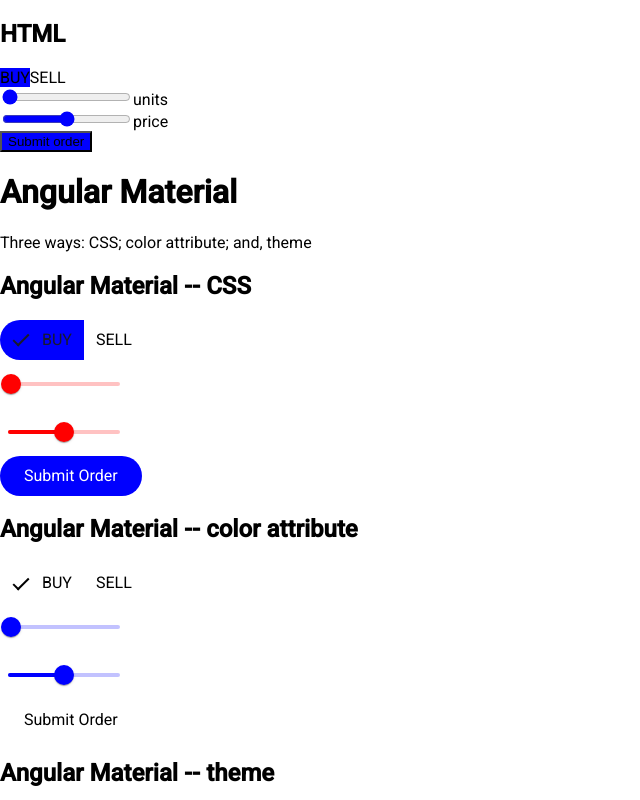
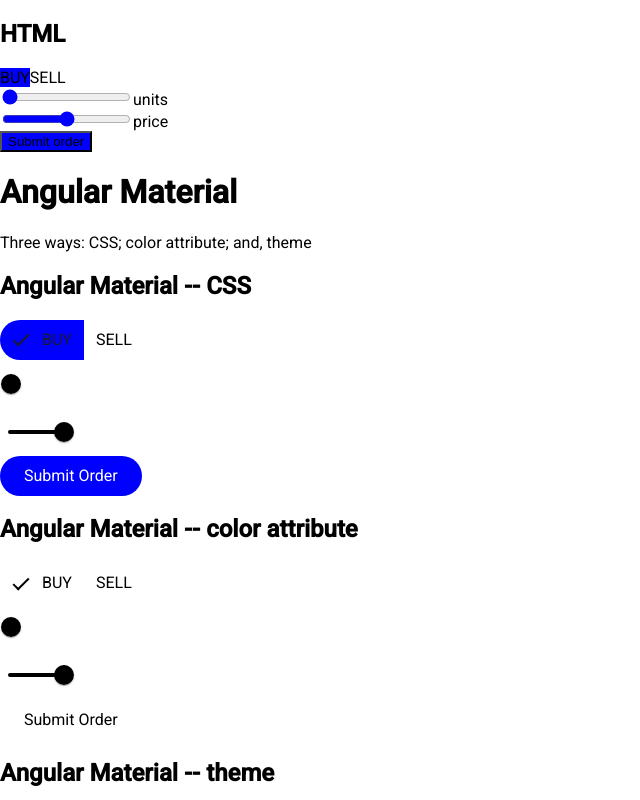
Before and after one commit to JanStureNielsen/buy-sell-example, an Angular app: page / in a window 1280 px wide. Shown: the top 800 px of the page, without its empty margins (0-640 px from the left). Built offline with nearby package versions, Linux system fonts and the light colour scheme.

Commit message:
Remove Angular Material CSS properties.

```diff
--- a/src/app/app.component.scss
+++ b/src/app/app.component.scss
@@ -22,96 +22,3 @@
   }
 
 }
-
-// primary color
-.mat-mdc-slider.mat-primary {
-  --mdc-slider-handle-color: red;
-  --mdc-slider-focus-handle-color: red;
-  --mdc-slider-active-track-color: red;
-  --mdc-slider-inactive-track-color: red;
-  --mdc-slider-with-tick-marks-active-container-color: red;
-  --mat-mdc-slider-hover-ripple-color: red;
-  --mat-mdc-slider-focus-ripple-color: red;
-}
-
-.mat-mdc-slider.mat-primary {
-  --mdc-slider-label-container-color: red;
-  --mdc-slider-label-label-text-color: #fff;
-  --mat-mdc-slider-value-indicator-opacity: 0.61;
-}
-
-// accent color
-.mat-mdc-slider.mat-accent {
-  --mdc-slider-handle-color: blue;
-  --mdc-slider-focus-handle-color: blue;
-  --mdc-slider-active-track-color: blue;
-  --mdc-slider-inactive-track-color: blue;
-  --mdc-slider-with-tick-marks-active-container-color: blue;
-  --mat-mdc-slider-hover-ripple-color: blue;
-  --mat-mdc-slider-focus-ripple-color: blue;
-}
-
-.mat-mdc-slider.mat-accent {
-  --mdc-slider-label-container-color: blue;
-  --mdc-slider-label-label-text-color: #fff;
-  --mat-mdc-slider-value-indicator-opacity: 0.61;
-}
-
-// warn color
-.mat-mdc-slider.mat-warn {
-  --mdc-slider-handle-color: #ecad00;
-  --mdc-slider-focus-handle-color: #ecad00;
-  --mdc-slider-active-track-color: #ecad00;
-  --mdc-slider-inactive-track-color: #ecad00;
-  --mdc-slider-with-tick-marks-active-container-color: #ecad00;
-  --mat-mdc-slider-hover-ripple-color: #ecad00;
-  --mat-mdc-slider-focus-ripple-color: #ecad00;
-}
-
-.mat-mdc-slider.mat-warn {
-  --mdc-slider-label-container-color: #ecad00;
-  --mdc-slider-label-label-text-color: #fff;
-  --mat-mdc-slider-value-indicator-opacity: 0.61;
-}
-
-// custom sell color
-.mat-mdc-slider.mat-sell {
-  --mdc-slider-handle-color: red;
-  --mdc-slider-focus-handle-color: red;
-  --mdc-slider-active-track-color: red;
-  --mdc-slider-inactive-track-color: red;
-  --mdc-slider-with-tick-marks-active-container-color: red;
-  --mat-mdc-slider-hover-ripple-color: red;
-  --mat-mdc-slider-focus-ripple-color: red;
-}
-
-.mat-mdc-slider.mat-sell {
-  --mdc-slider-label-container-color: red;
-  --mdc-slider-label-label-text-color: #fff;
-  --mat-mdc-slider-value-indicator-opacity: 0.61;
-}
-
-// custom buy color
-.mat-mdc-slider.mat-buy {
-  --mdc-slider-handle-color: blue;
-  --mdc-slider-focus-handle-color: blue;
-  --mdc-slider-active-track-color: blue;
-  --mdc-slider-inactive-track-color: blue;
-  --mdc-slider-with-tick-marks-active-container-color: blue;
-  --mat-mdc-slider-hover-ripple-color: blue;
-  --mat-mdc-slider-focus-ripple-color: blue;
-}
-
-.mat-mdc-slider.mat-buy {
-  --mdc-slider-label-container-color: blue;
-  --mdc-slider-label-label-text-color: #fff;
-  --mat-mdc-slider-value-indicator-opacity: 0.61;
-}
-
-.mat-mdc-button.mat-primary {
-  background-color: red;
-}
-
-.mat-mdc-button.mat-accent {
-  background-color: blue;
-}
```
